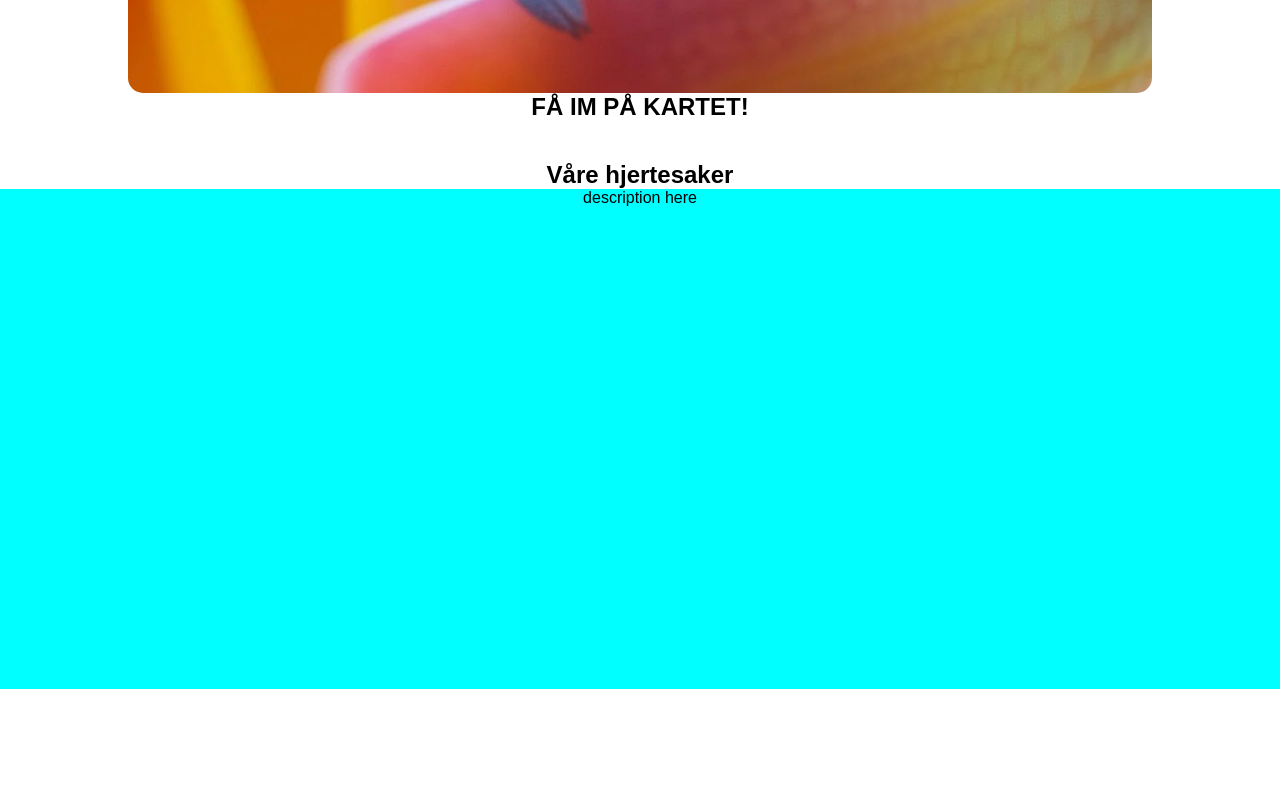
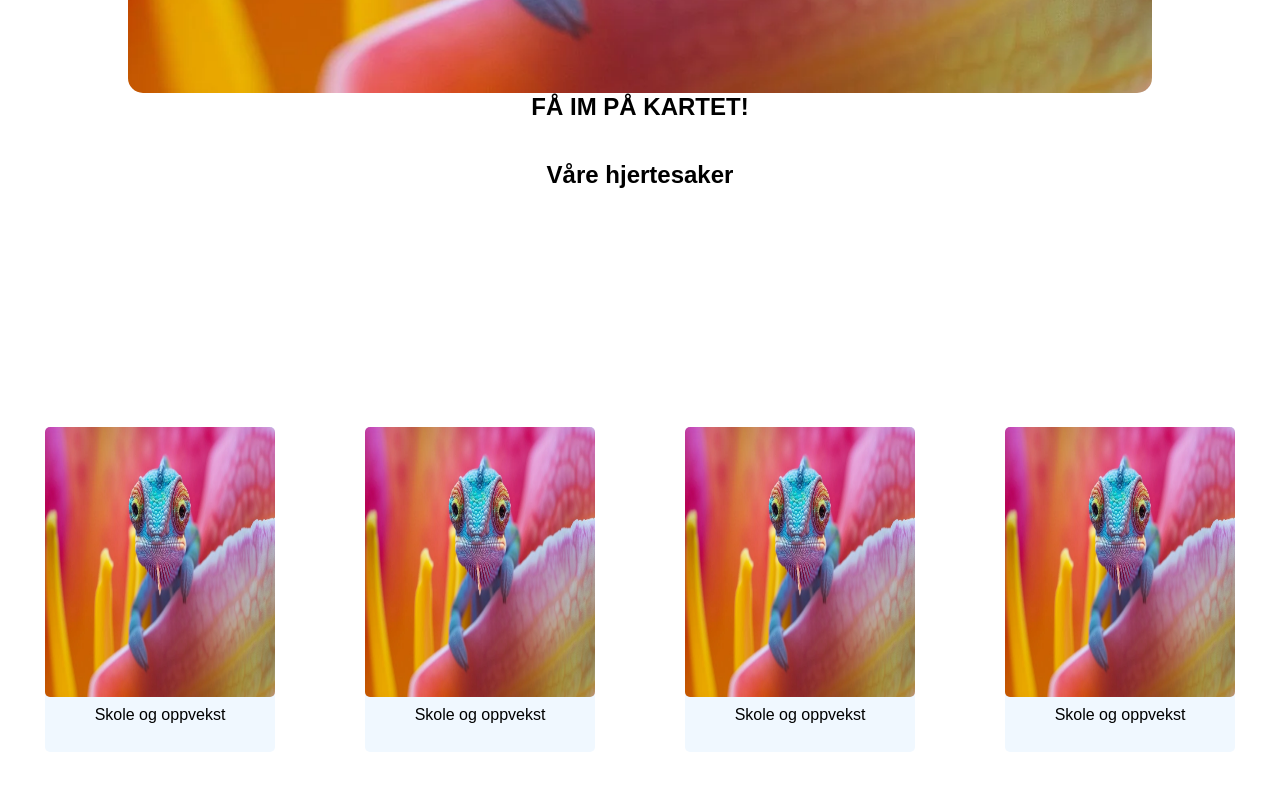
Before and after one commit to Maekiz/Valguka, a plain HTML site: page index.html in a window 1280 px wide. Shown: the part 649-1440 px from the top of the page. Before the commit the page ends 1338 px from the top, so only its background shows below. Drawn offline with Linux system fonts and the light colour scheme.

Commit message:
få på plass cards

```diff
--- a/index.html
+++ b/index.html
@@ -21,11 +21,44 @@
     <div class="hjertesaker">
         <h2>Våre hjertesaker</h2>
         <div class="sakcontainer">
-            <p>description here</p>
-        </div>
 
+            <div class="sak-innhold">
+                <div class="sak-bilde">
+                    <img src="Pictures/MainAfter.webp" alt="">
+                </div>
+                <div class="sak">
+                    <p>Skole og oppvekst</p>
+                </div>
             </div>
+
+            <div class="sak-innhold">
+                <div class="sak-bilde">
+                    <img src="Pictures/MainAfter.webp" alt="">
+                </div>
+                <div class="sak">
+                    <p>Skole og oppvekst</p>
+                </div>
             </div>
+
+            <div class="sak-innhold">
+                <div class="sak-bilde">
+                    <img src="Pictures/MainAfter.webp" alt="">
+                </div>
+                <div class="sak">
+                    <p>Skole og oppvekst</p>
+                </div>
+            </div>
+
+            <div class="sak-innhold">
+                <div class="sak-bilde">
+                    <img src="Pictures/MainAfter.webp" alt="">
+                </div>
+                <div class="sak">
+                    <p>Skole og oppvekst</p>
+                </div>
+            </div>
+
+
         </div>
     </div>
 
--- a/stylesheet.css
+++ b/stylesheet.css
@@ -25,7 +25,6 @@
     justify-content: center;
 }
 .Header button:hover{
-
     color: rgb(111, 209, 176);
     background-color: white;
 }
@@ -52,23 +51,33 @@
 }
 
 .sakcontainer{
+    margin-top: 150px;
     width: 100%;
     height: 500px;
-    background-color: aqua;
     display: flex;
+    align-items: center;
     justify-content: space-around;
 
 }
 
-.sak-1{
-    background-image: url(Pictures/MainAfter.webp);
-    border-radius: 17px;
-    width:20%;
-    height: 80%;
-    background-color: aliceblue;
+.sak{
+    margin-top: 5px;
+    text-align: center;
     display: flex;
     align-items: center;
+    justify-content: flex-end;
     flex-direction: column;
-    justify-content: center;
+}
+
+.sak-innhold {
+    border-radius: 5px;
+    background-color: aliceblue;
+    height: 65%;
+    width: 230px;
 
 }
+.sak-bilde img{
+    border-radius: 5px;
+    width: 230px;
+    height: 270px;
+}
```
Also changed, not shown: 1 other file.
